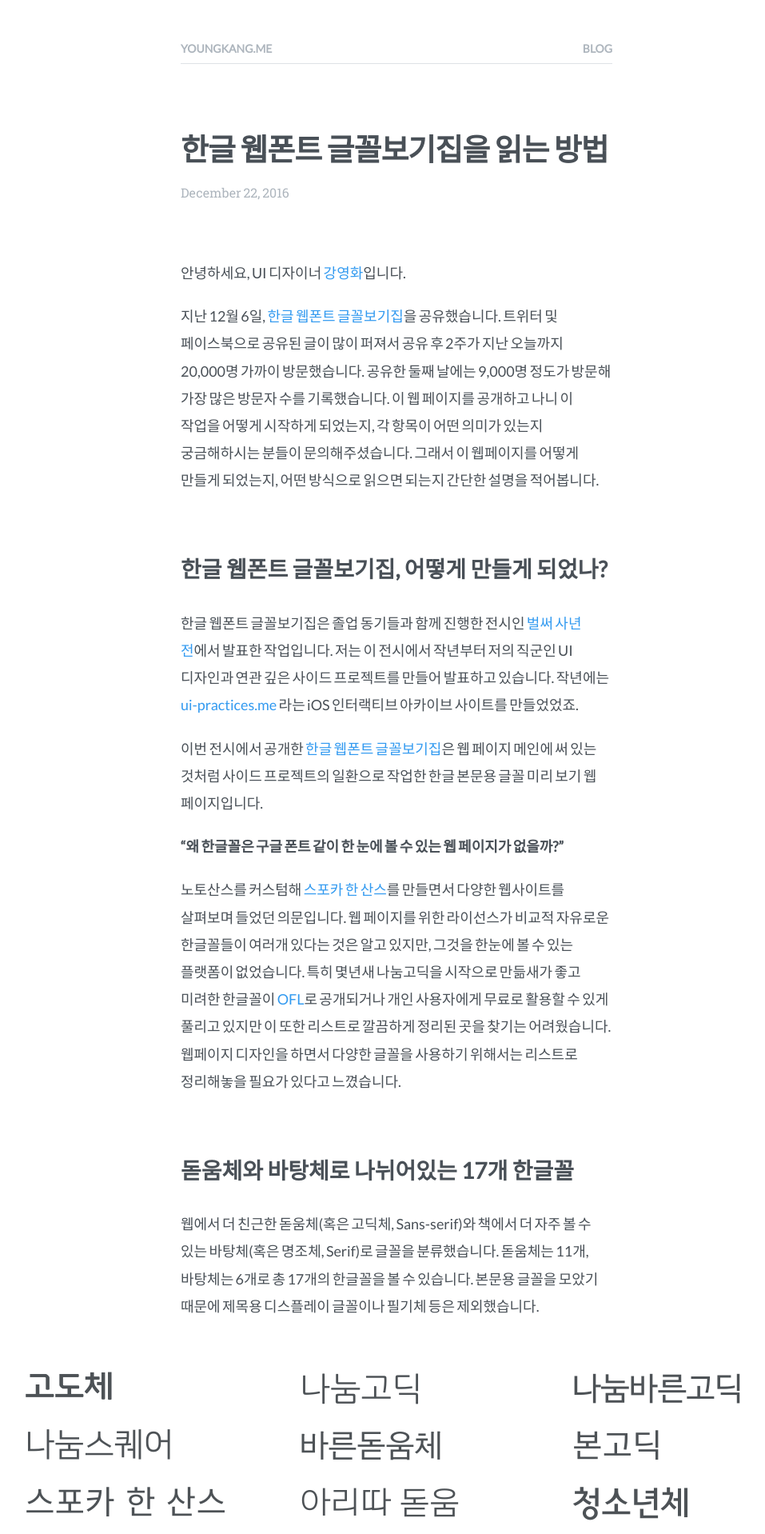
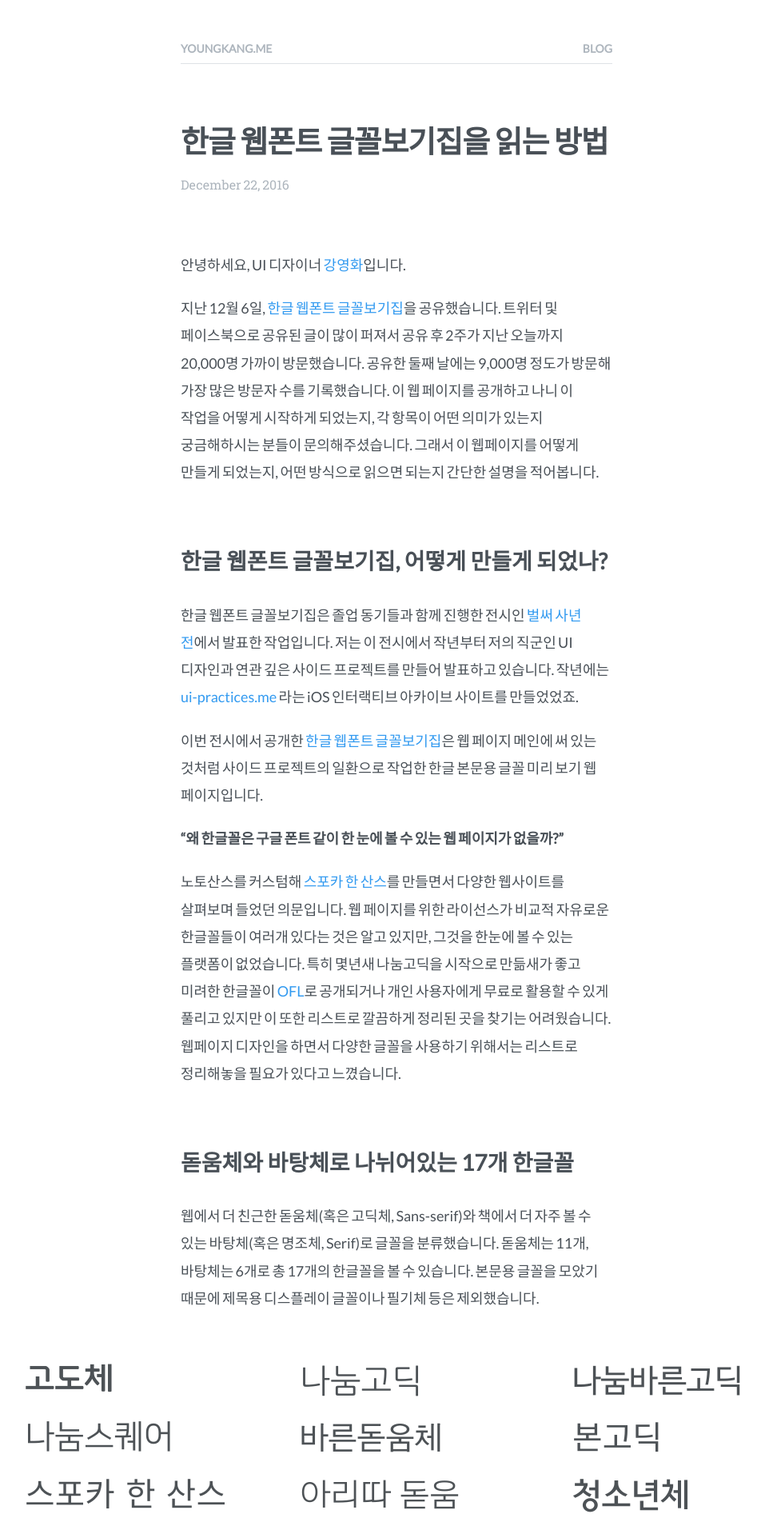
Before and after one commit to young-hwa/young-hwa.github.io, a Jekyll site: the page built from _posts/2016-12-22-hangul-webfont-showcase.md, in a window 1280 px wide. Shown: the top 1918 px of the page at 80% size, without its empty margins (144-1101 px from the left). Built offline with Jekyll 4.4.1, drawn with Linux system fonts in a browser that asks for light colours.

Commit message:
polish style.

```diff
--- a/css/main.scss
+++ b/css/main.scss
@@ -218,7 +218,7 @@ body {
     margin: 76px 200px 32px $post__desktop_margin;
   }
   .post-title {
-    margin-top: 84px;
+    margin-top: 74px;
     margin-bottom: 16px;
     font-size: 38px;
     letter-spacing: -1px;
```
